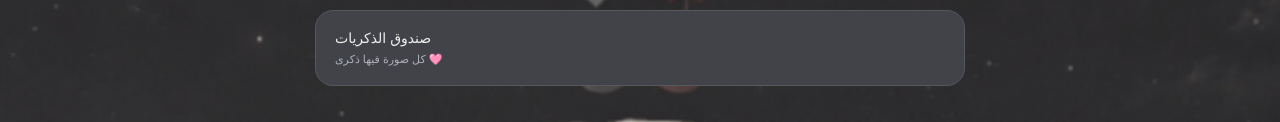
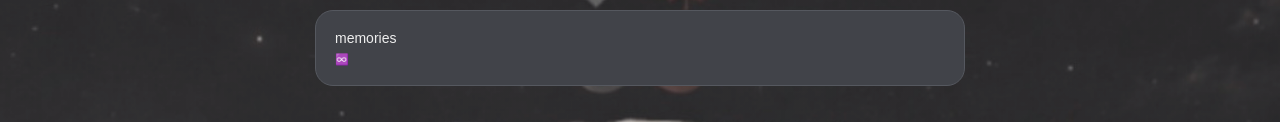
Before and after one commit to j-2-11/18-8, a plain HTML site: page index.html in a window 1280 px wide. Shown: the part 861-983 px from the top of the page. Drawn offline with Linux system fonts and the light colour scheme.

Commit message:
Update index.html

```diff
--- a/index.html
+++ b/index.html
@@ -189,8 +189,8 @@ Open whatever feels right, whenever it feels right.
 <span class="hint">this one has to wait.</span>
 </button>
 <button class="door" onclick="window.location.href='memory.html'">
-    صندوق الذكريات
-    <span class="hint">كل صورة فيها ذكرى 🩷</span>
+    memories
+    <span class="hint">♾️</span>
 </button>
 </div>
 
```
